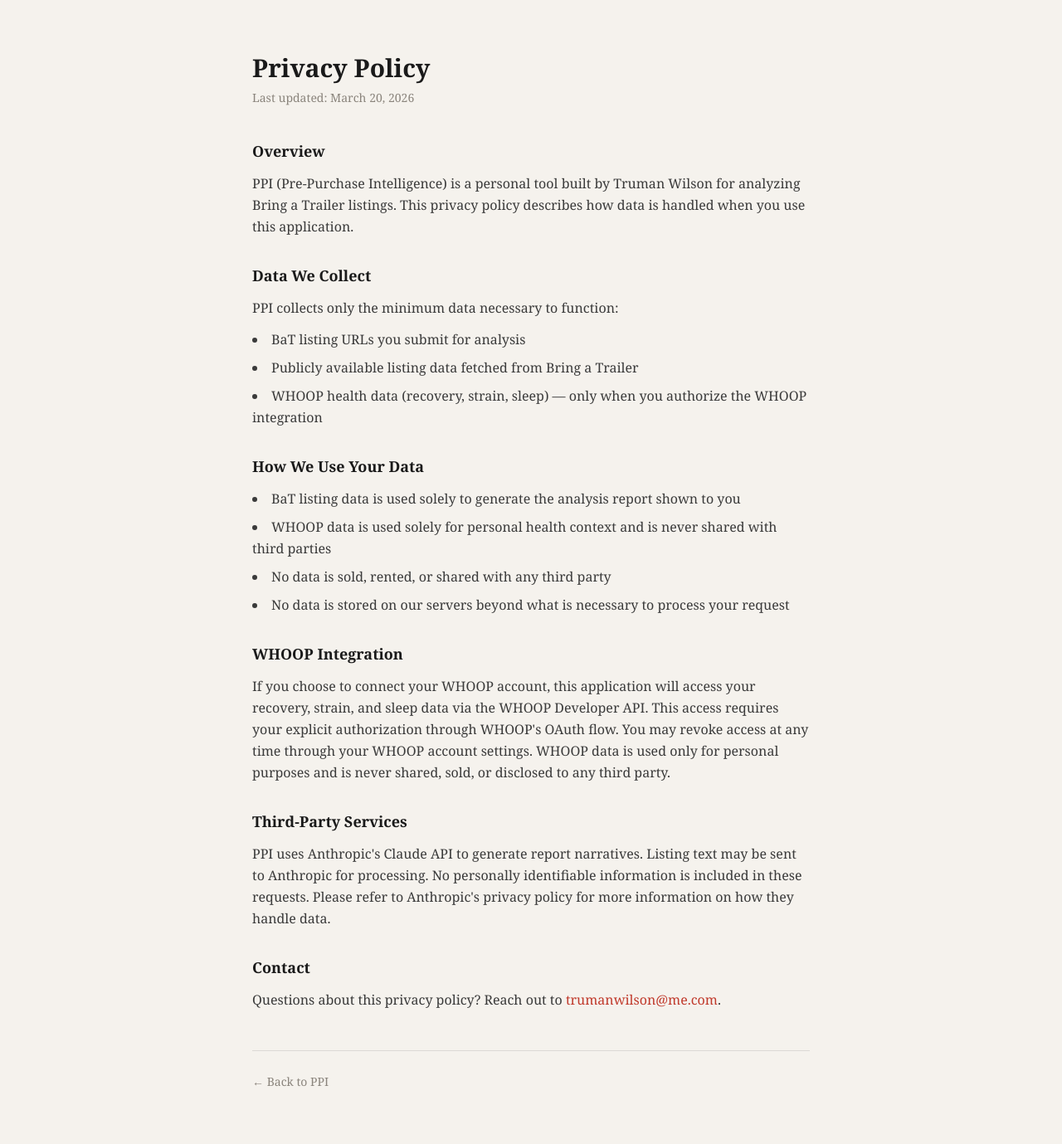
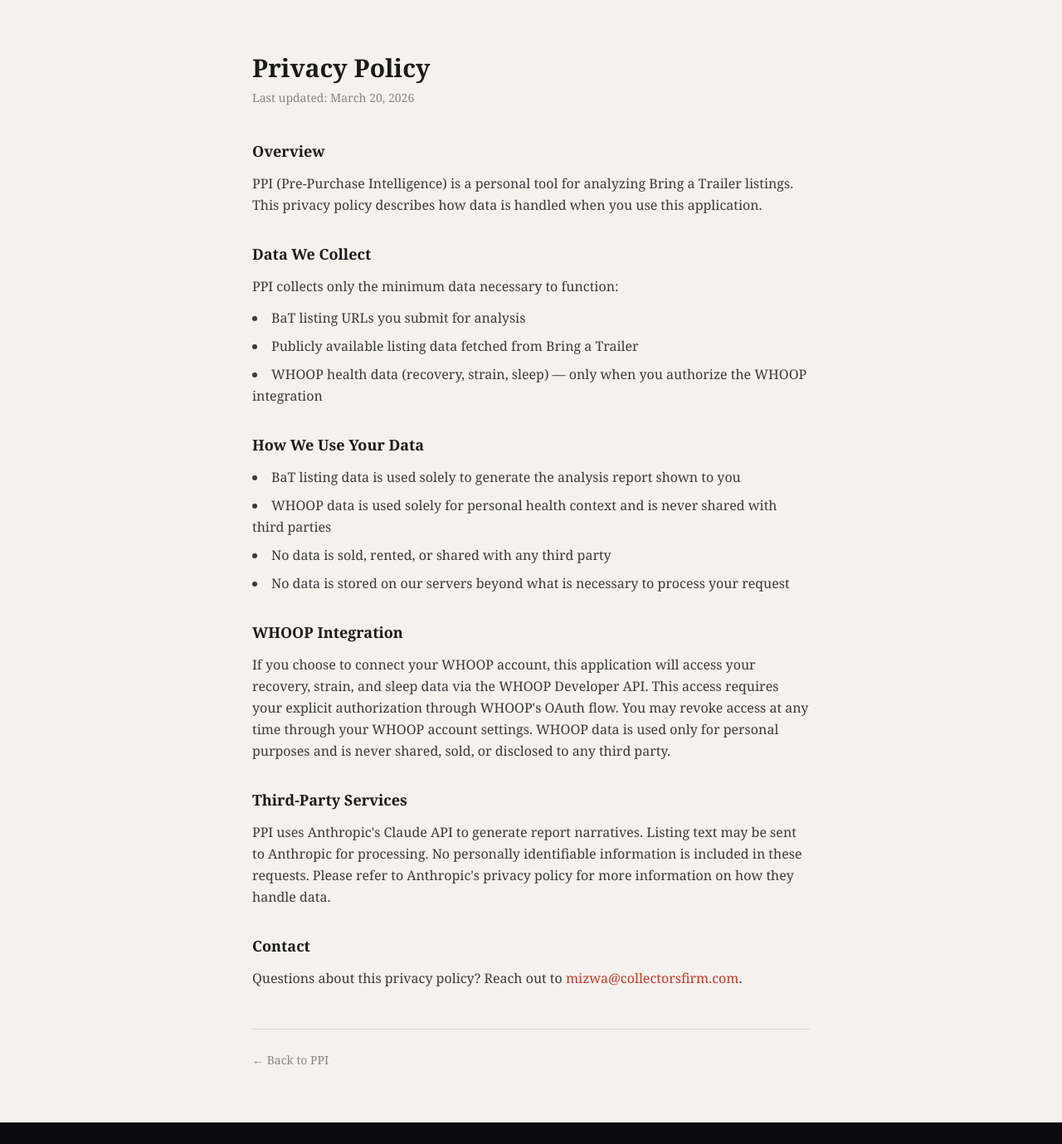
Before and after one commit to CollectorsFirm/ppi, a Next.js app in the folder app/: page /privacy in a window 1280 px wide. Shown: the whole page at 83% size. After the commit the page ends 1353 px from the top, so only its background shows below. Built offline with nearby package versions, Linux system fonts and the light colour scheme.

Commit message:
Remove name, update contact email on privacy page

```diff
--- a/app/src/app/privacy/page.tsx
+++ b/app/src/app/privacy/page.tsx
@@ -8,7 +8,7 @@
         <section className="mb-8">
           <h2 className="text-lg font-semibold text-[#1A1A1A] mb-3">Overview</h2>
           <p className="text-[#3A3A3A] leading-relaxed">
-            PPI (Pre-Purchase Intelligence) is a personal tool built by Truman Wilson for analyzing Bring a Trailer
+            PPI (Pre-Purchase Intelligence) is a personal tool for analyzing Bring a Trailer
             listings. This privacy policy describes how data is handled when you use this application.
           </p>
         </section>
@@ -58,8 +58,8 @@
           <h2 className="text-lg font-semibold text-[#1A1A1A] mb-3">Contact</h2>
           <p className="text-[#3A3A3A] leading-relaxed">
             Questions about this privacy policy? Reach out to{" "}
-            <a href="mailto:trumanwilson@me.com" className="text-[#C0392B] hover:underline">
-              trumanwilson@me.com
+            <a href="mailto:mizwa@collectorsfirm.com" className="text-[#C0392B] hover:underline">
+              mizwa@collectorsfirm.com
             </a>
             .
           </p>
```
